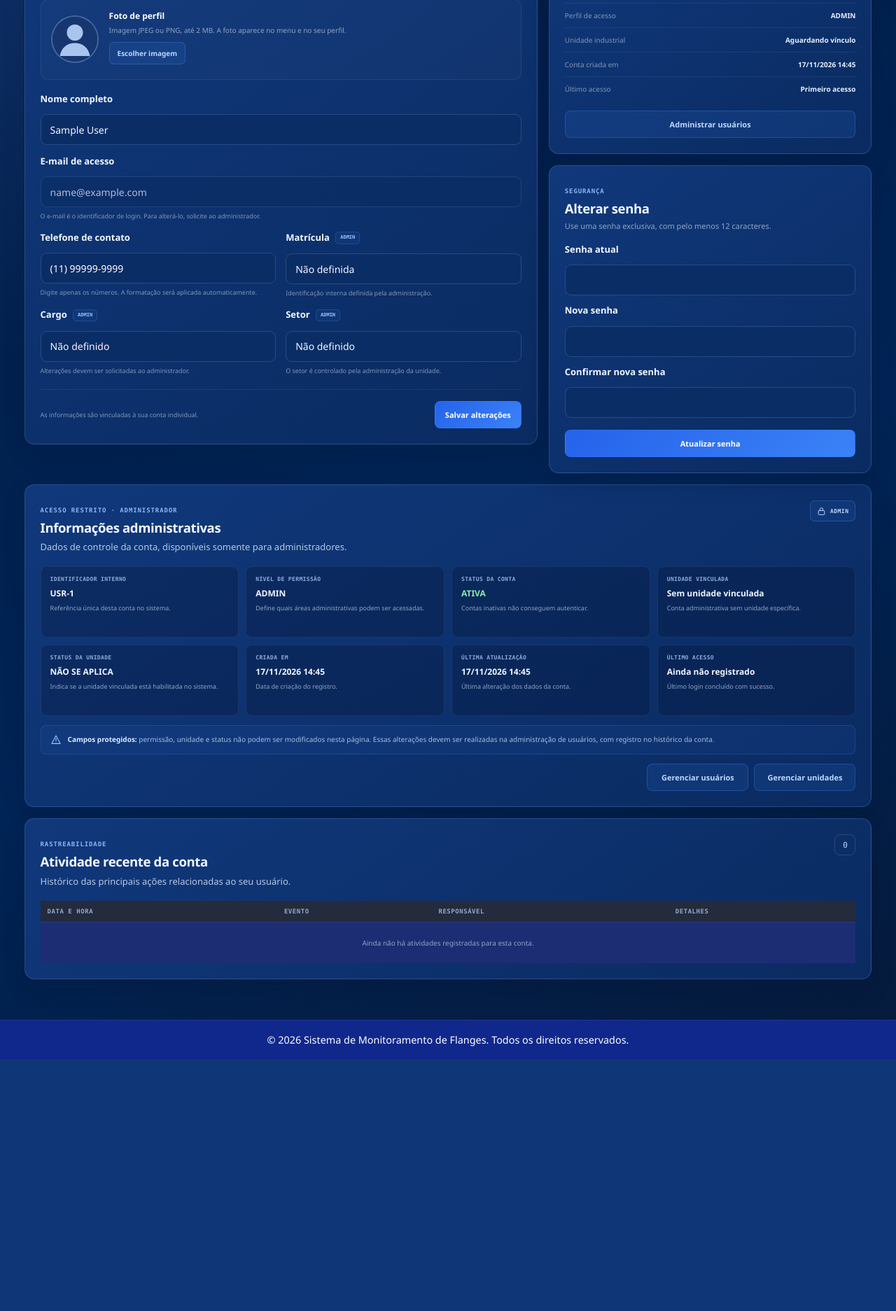
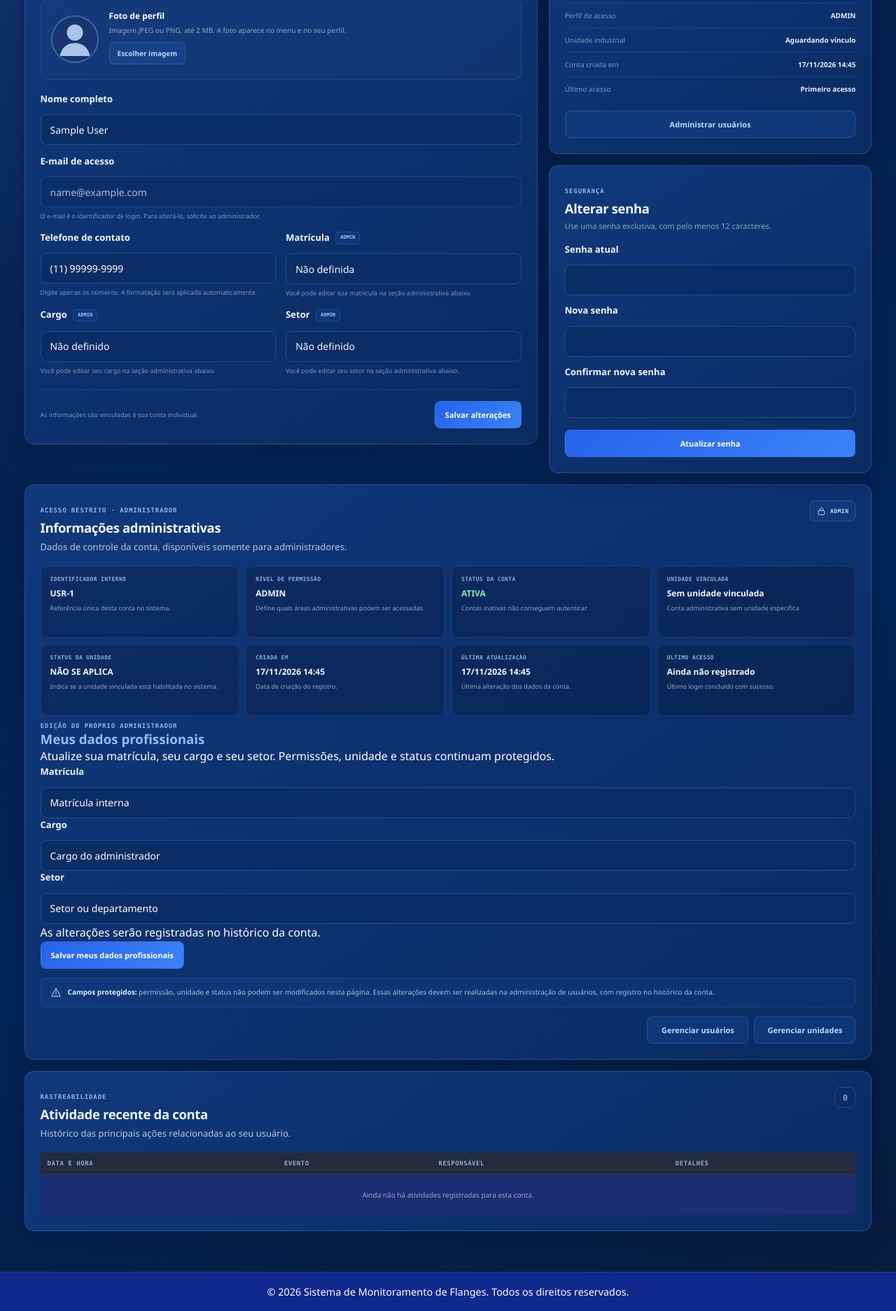
Before and after one commit to LucasMarangoni01/Projeto_Final, a Spring Boot app: page /perfil in a window 1280 px wide. Shown: the part 577-2450 px from the top of the page at 70% size. Before the commit the page ends 2090 px from the top, so only its background shows below. Run offline with Spring Boot 4, Linux system fonts and the light colour scheme; the visitor is signed in with stand-in values (Sample User, id 1); some of the project's set-up classes (security, data sources, template engines, error pages and the like) are left out, and stand-ins take their place.

Commit message:
fix(perfil): permite ADMIN editar dados profissionais proprios e melhora formulario

```diff
--- a/src/main/resources/templates/perfil/perfil.html
+++ b/src/main/resources/templates/perfil/perfil.html
@@ -27,6 +27,13 @@
     <div class="perfil-feedback perfil-feedback-success" th:if="${statusSenha == 'alterada'}">
         <strong>Senha alterada.</strong> Sua próxima entrada deverá usar a nova senha.
     </div>
+    <div class="perfil-feedback perfil-feedback-success"
+         th:if="${statusDadosProfissionais == 'atualizados'}">
+        <strong>Dados profissionais atualizados.</strong> Matrícula, cargo e setor foram salvos.
+    </div>
+    <div class="perfil-feedback perfil-feedback-error"
+         th:if="${erroDadosProfissionais != null}"
+         th:text="${erroDadosProfissionais}"></div>
     <div class="perfil-feedback perfil-feedback-error" th:if="${erroPerfil != null}" th:text="${erroPerfil}"></div>
     <div class="perfil-feedback perfil-feedback-error" th:if="${erroSenha != null}" th:text="${erroSenha}"></div>
 
@@ -135,7 +142,7 @@
                                th:value="${usuarioLogado.matricula != null ? usuarioLogado.matricula : 'Não definida'}"
                                disabled
                                readonly>
-                        <small>Identificação interna definida pela administração.</small>
+                        <small th:text="${usuarioLogado.role.name() == 'ADMIN' ? 'Você pode editar sua matrícula na seção administrativa abaixo.' : 'Identificação interna definida pela administração.'}">Identificação interna.</small>
                     </div>
 
                     <div class="perfil-field perfil-field-company">
@@ -145,7 +152,7 @@
                                th:value="${usuarioLogado.cargo != null ? usuarioLogado.cargo : 'Não definido'}"
                                disabled
                                readonly>
-                        <small>Alterações devem ser solicitadas ao administrador.</small>
+                        <small th:text="${usuarioLogado.role.name() == 'ADMIN' ? 'Você pode editar seu cargo na seção administrativa abaixo.' : 'Alterações devem ser solicitadas ao administrador.'}">Dados profissionais.</small>
                     </div>
 
                     <div class="perfil-field perfil-field-company">
@@ -155,7 +162,7 @@
                                th:value="${usuarioLogado.setor != null ? usuarioLogado.setor : 'Não definido'}"
                                disabled
                                readonly>
-                        <small>O setor é controlado pela administração da unidade.</small>
+                        <small th:text="${usuarioLogado.role.name() == 'ADMIN' ? 'Você pode editar seu setor na seção administrativa abaixo.' : 'O setor é controlado pela administração da unidade.'}">Setor.</small>
                     </div>
                 </div>
 
@@ -263,6 +270,47 @@
                 <small>Último login concluído com sucesso.</small>
             </article>
         </div>
+
+        <form id="dados-profissionais"
+              th:action="@{/perfil/dados-profissionais}"
+              th:object="${dadosProfissionaisDTO}"
+              method="post"
+              class="perfil-admin-self-form">
+            <div class="perfil-admin-self-head">
+                <div>
+                    <span class="perfil-panel-kicker">EDIÇÃO DO PRÓPRIO ADMINISTRADOR</span>
+                    <h3>Meus dados profissionais</h3>
+                    <p>Atualize sua matrícula, seu cargo e seu setor. Permissões, unidade e status continuam protegidos.</p>
+                </div>
+            </div>
+            <div class="perfil-admin-self-grid">
+                <div class="perfil-field">
+                    <label for="matriculaAdmin">Matrícula</label>
+                    <input id="matriculaAdmin" type="text" th:field="*{matricula}"
+                           maxlength="30" autocomplete="off" placeholder="Matrícula interna">
+                    <small class="perfil-field-error" th:if="${#fields.hasErrors('matricula')}"
+                           th:errors="*{matricula}"></small>
+                </div>
+                <div class="perfil-field">
+                    <label for="cargoAdmin">Cargo</label>
+                    <input id="cargoAdmin" type="text" th:field="*{cargo}"
+                           maxlength="100" placeholder="Cargo do administrador">
+                    <small class="perfil-field-error" th:if="${#fields.hasErrors('cargo')}"
+                           th:errors="*{cargo}"></small>
+                </div>
+                <div class="perfil-field">
+                    <label for="setorAdmin">Setor</label>
+                    <input id="setorAdmin" type="text" th:field="*{setor}"
+                           maxlength="100" placeholder="Setor ou departamento">
+                    <small class="perfil-field-error" th:if="${#fields.hasErrors('setor')}"
+                           th:errors="*{setor}"></small>
+                </div>
+            </div>
+            <div class="perfil-admin-self-actions">
+                <p>As alterações serão registradas no histórico da conta.</p>
+                <button class="perfil-primary-button" type="submit">Salvar meus dados profissionais</button>
+            </div>
+        </form>
 
         <div class="perfil-admin-notice">
             <svg viewBox="0 0 24 24" aria-hidden="true">
```
